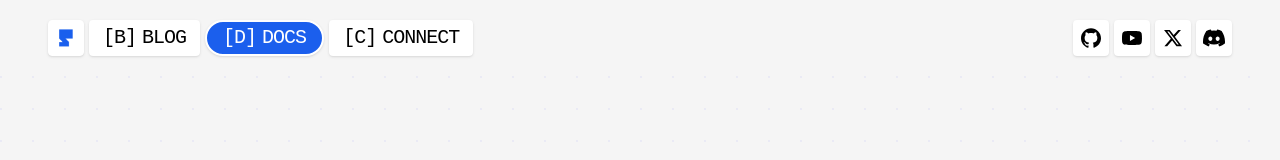
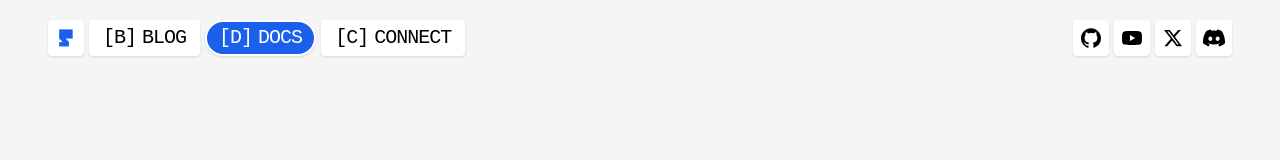
Before and after one commit to agent-spm/agent-spm-web, a Next.js app: page / in a window 1280 px wide. Shown: the top 160 px of the page. Built offline with nearby package versions, Linux system fonts and the light colour scheme; no server answers; a web font is replaced by a local one.

Commit message:
feat: add white image asset and adjust Navbar active button padding

```diff
--- a/src/components/layout/Navbar.tsx
+++ b/src/components/layout/Navbar.tsx
@@ -65,7 +65,7 @@ const NavButton = ({
     // Text navigation button - height 36px (h-9) to fit 20px font
     if (active) {
       // Active pill: blue bg, white border, rounded-full
-      customClass = `${baseClass} h-9 px-[16px] bg-brand-blue text-white rounded-full border-2 border-white shadow-md hover:bg-brand-blue/90`;
+      customClass = `${baseClass} h-9 px-[12px] bg-brand-blue text-white rounded-full border-2 border-white shadow-md hover:bg-brand-blue/90`;
     } else {
       // Inactive: white bg, square corners, same height
       customClass = `${baseClass} h-9 px-[12px] bg-white text-black rounded-[4px] border-2 border-white hover:bg-brand-blue hover:text-white hover:border-brand-blue hover:shadow-md hover:-translate-y-[1px]`;
```
Also changed, not shown: public/images/white.png (added).
